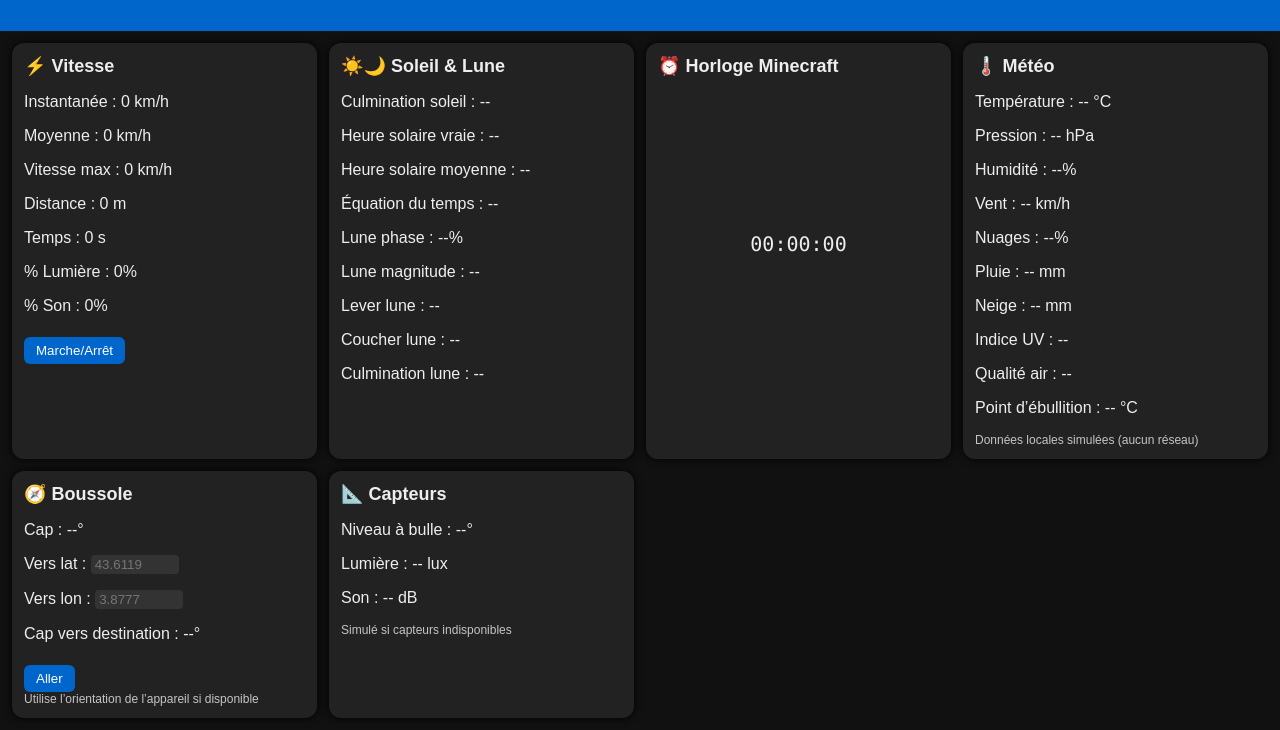
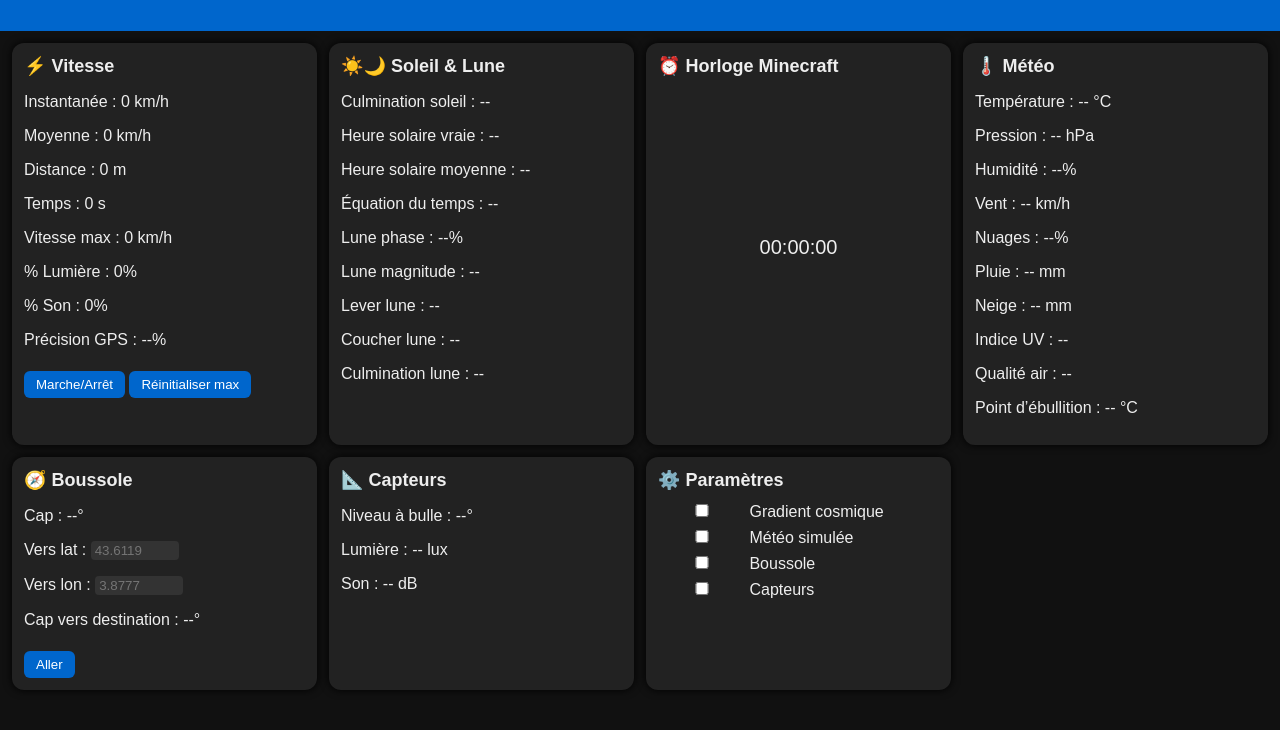
Before and after one commit to nicolaspieper59-ops/Tableau-scientifique, a plain HTML site: page index.html in a window 1280 px wide. Shown: the part 74-804 px from the top of the page. Drawn offline with Linux system fonts and the light colour scheme; a script that the page names is missing.

Commit message:
Update index.html

```diff
--- a/index.html
+++ b/index.html
@@ -8,21 +8,6 @@
   <link rel="stylesheet" href="style.css">
   <script src="js/suncalc.js"></script>
   <script src="sw-register.js"></script>
-<style>
-/* Garde ta charte inline si tu veux. Le gros est dans style.css */
-body { font-family: Arial,sans-serif; margin:0; padding:0; background:#111; color:#eee; }
-header { background:#0066cc; color:white; padding:12px; text-align:center; }
-.grid { display:grid; grid-template-columns:repeat(auto-fit,minmax(300px,1fr)); gap:12px; padding:12px; }
-.card { background:#222; padding:12px; border-radius:12px; box-shadow:0 0 8px #000; }
-.card h2 { font-size:18px; margin:0 0 10px; display:flex; align-items:center; }
-.card h2 i { margin-right:6px; vertical-align: middle; transform: translateY(-2px); }
-button { background:#0066cc; border:none; color:white; padding:6px 12px; border-radius:6px; cursor:pointer; margin-top:6px; }
-.digital { font-size:20px; margin-top:5px; text-align:center; }
-input { width:80px; background:#333; color:#fff; border:none; padding:2px 4px; border-radius:4px; }
-canvas { display:block; margin:0 auto; }
-.mono { font-family: ui-monospace, SFMono-Regular, Menlo, Consolas, "Liberation Mono", monospace; }
-.small { opacity:.8; font-size:12px; }
-</style>
 </head>
 <body>
   <header>
@@ -31,17 +16,19 @@ canvas { display:block; margin:0 auto; }
 
   <div class="grid">
 
-  <!-- Vitesse -->
+    <!-- Carte Vitesse -->
     <div class="card">
       <h2>⚡ Vitesse</h2>
       <p>Instantanée : <span id="speed">0</span> km/h</p>
       <p>Moyenne : <span id="avgSpeed">0</span> km/h</p>
-    <p>Vitesse max : <span id="maxSpeed">0</span> km/h</p
       <p>Distance : <span id="distance">0</span> m</p>
       <p>Temps : <span id="duration">0</span> s</p>
+      <p>Vitesse max : <span id="maxSpeed">0</span> km/h</p>
       <p>% Lumière : <span id="lightPct">0</span>%</p>
       <p>% Son : <span id="soundPct">0</span>%</p>
+      <p>Précision GPS : <span id="gpsQuality">--</span>%</p>
       <button id="speedToggle">Marche/Arrêt</button>
+      <button id="resetMaxSpeed">Réinitialiser max</button>
     </div>
 
     <!-- Soleil & Lune -->
@@ -62,11 +49,11 @@ canvas { display:block; margin:0 auto; }
     <div class="card">
       <h2>⏰ Horloge Minecraft</h2>
       <canvas id="mcClock" width="140" height="140"></canvas>
-    <div class="digital mono"><span id="mcHour">00</span>:<span id="mcMinute">00</span>:<span id="mcSecond">00</span></div>
+      <div class="digital"><span id="mcHour">00</span>:<span id="mcMinute">00</span>:<span id="mcSecond">00</span></div>
     </div>
 
-  <!-- Météo (simulée) -->
-  <div class="card">
+    <!-- Météo -->
+    <div class="card" id="weather-data">
       <h2>🌡️ Météo</h2>
       <p>Température : <span id="temp">--</span> °C</p>
       <p>Pression : <span id="pressure">--</span> hPa</p>
@@ -78,27 +65,33 @@ canvas { display:block; margin:0 auto; }
       <p>Indice UV : <span id="uv">--</span></p>
       <p>Qualité air : <span id="airQuality">--</span></p>
       <p>Point d’ébullition : <span id="boilPoint">--</span> °C</p>
-    <div class="small">Données locales simulées (aucun réseau)</div>
     </div>
 
     <!-- Boussole -->
-  <div class="card">
+    <div class="card" id="gps-data">
       <h2>🧭 Boussole</h2>
       <p>Cap : <span id="heading">--</span>°</p>
       <p>Vers lat : <input id="destLat" type="number" step="0.0001" placeholder="43.6119"></p>
       <p>Vers lon : <input id="destLon" type="number" step="0.0001" placeholder="3.8777"></p>
       <p>Cap vers destination : <span id="bearing">--</span>°</p>
       <button id="goDest">Aller</button>
-    <div class="small">Utilise l’orientation de l’appareil si disponible</div>
     </div>
 
     <!-- Capteurs -->
-  <div class="card">
+    <div class="card" id="sensor-data">
       <h2>📐 Capteurs</h2>
       <p>Niveau à bulle : <span id="tilt">--</span>°</p>
       <p>Lumière : <span id="lux">--</span> lux</p>
       <p>Son : <span id="db">--</span> dB</p>
-    <div class="small">Simulé si capteurs indisponibles</div>
+    </div>
+
+    <!-- Paramètres -->
+    <div class="card">
+      <h2>⚙️ Paramètres</h2>
+      <label><input type="checkbox" id="toggleGradient"> Gradient cosmique</label>
+      <label><input type="checkbox" id="toggleWeather"> Météo simulée</label>
+      <label><input type="checkbox" id="toggleCompass"> Boussole</label>
+      <label><input type="checkbox" id="toggleSensors"> Capteurs</label>
     </div>
 
   </div>
```
Lines whose indentation alone changed are shown as unchanged.
